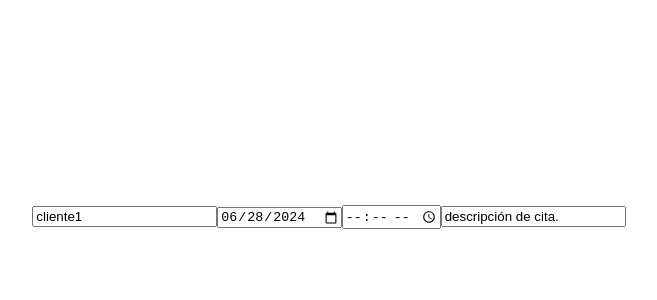
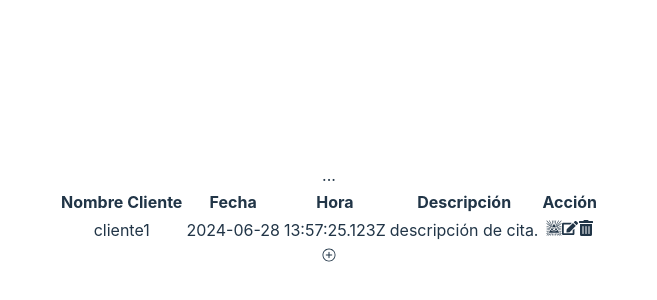
Before and after one commit to BorisLeightonI/pidway_front, a React (Vite) app: page / in a window 1280 px wide. Shown: the part 184-484 px from the top of the page, without its empty margins (311-968 px from the left). Built offline with nearby package versions, Linux system fonts and the light colour scheme; data requests are answered from the project's data file.

Commit message:
Se tiene listar, editar y crear junto con loading spinner

```diff
--- a/src/App.jsx
+++ b/src/App.jsx
@@ -4,6 +4,8 @@ import viteLogo from '/vite.svg'
 import './App.css'
 import Formulario from './components/formulario'
 import ContextFormProvider from './contextos/context'
+import ListaCitas from './components/listaCitas'
+import DetallesModal from './components/detallesModal'
 
 function App() {
   const [count, setCount] = useState(0)
@@ -11,7 +13,8 @@ function App() {
   return (
     <>
     <ContextFormProvider>
-      <Formulario/>
+      <DetallesModal/>
+      <ListaCitas/>
     </ContextFormProvider>
     </>
   )
--- /dev/null
+++ b/src/components/detallesModal.jsx
@@ -0,0 +1,22 @@
+import React, { useContext } from 'react'
+import { formContext } from '../contextos/context'
+import { CREATE, EDIT, SHOW } from '../utils/constantes';
+import Formulario from './formulario';
+import './detallesmodal.css'
+
+function DetallesModal() {
+  const {cita, action, setAction} = useContext(formContext);
+  const handleModalClick = (e)=>{
+    e.preventDefault();
+    e.stopPropagation();
+    setAction(null)
+  };
+  return (
+    <div className='modal_container' hidden={!(action===SHOW || action===EDIT || action===CREATE)} onClick={handleModalClick}>
+      <h5>{action===SHOW?'Modal Detalles':'Editar'}</h5>
+      <Formulario/>
+    </div>
+  )
+}
+
+export default DetallesModal
--- /dev/null
+++ b/src/components/detallesmodal.css
@@ -0,0 +1,8 @@
+.modal_container {
+  position:absolute;
+  left: 0;
+  right: 0;
+  z-index: 1000;
+  background-color: rgba(117, 103, 103, 0.89);
+  height: 300px;
+}
--- a/src/components/formulario.css
+++ b/src/components/formulario.css
@@ -1,5 +1,11 @@
-.form_container {
+.form_container form{
   display: flex;
   flex-direction: column;
   gap: 5px;
+  align-items: center;
 }
+
+input[type="submit"] {
+  width: fit-content;
+  padding: 10px;
+}
--- a/src/components/formulario.jsx
+++ b/src/components/formulario.jsx
@@ -1,21 +1,46 @@
 import { Field, Form, Formik } from "formik"
-import { useContext, useRef } from "react"
+import { useContext, useEffect, useRef, useState } from "react"
 import './formulario.css';
 import { formContext } from "../contextos/context";
+import { CREATE, EDIT, LOCAL_API, SHOW } from "../utils/constantes";
+import axios from "axios";
 
 
 function Formulario() {
-  const {cita} = useContext(formContext);
-  console.log('CITA DESDE CONTEXT', cita);
-  const initialValuesRef = useRef({nombreCliente: "cliente1", fecha: "2024-06-28", hora: "13:57:25.123Z", descripcion: "descripción de cita."})
+  const {cita, action, setReload} = useContext(formContext);
+  console.log('CITA DESDE FORMULARIO CONTEXT', cita);
+
+  const handleSubmit = (values) => {
+    const {_, ...restValues} = values;
+    console.log('VALORES',values)
+    if(action===EDIT) axios.patch(`${LOCAL_API}/citas/${cita.id}`, restValues)
+                      .then(ans => {console.log(ans); setReload(p=>!p);})
+                      .catch(err => console.error(err))
+    if(action===CREATE){
+      console.log('CREAR', values);
+      axios.post(`${LOCAL_API}/citas`, values)
+        .then(ans => {console.log(ans); setReload(p=>!p);})
+        .catch(err => console.error(err))
+    }
+  }
   return (
     <div className="form_container">
-      <Formik initialValues={initialValuesRef.current} >
-        <Form>
-          <Field placeholder='Nombre de Cliente' name='nombreCliente'/>
-          <Field placeholder='Fecha' name='fecha' type='date'/>
-          <Field placeholder='Hora' name='hora' type='time'/>
-          <Field placeholder='Descripción' name='descripcion' type="textarea"/>
+      <Formik initialValues={{...cita}} onSubmit={handleSubmit} enableReinitialize>
+        <Form onClick={e => e.stopPropagation()}>
+          <div className="nombre">
+            <label htmlFor="">Nombre de Cliente</label>
+            <Field placeholder='Nombre de Cliente' name='nombreCliente' disabled={action===SHOW}/>
+          </div>
+          <div className="fecha">
+            <label htmlFor="">Fecha</label>
+            <Field placeholder='Fecha' name='fecha' type='date' disabled={action===SHOW}/>
+          </div>
+          <div className="hora">
+            <label htmlFor="">Hora</label>
+            <Field placeholder='Hora' name='hora' type='time' disabled={action===SHOW}/>
+          </div>
+          <Field placeholder='Descripción' name='Descripcion' as="textArea" disabled={action===SHOW}/>
+          <Field type='submit' value='Enviar' disabled={action===SHOW}/>
         </Form>
 
       </Formik>
--- /dev/null
+++ b/src/components/listaCitas.jsx
@@ -0,0 +1,75 @@
+import React, { useContext } from 'react'
+import { useGetData } from '../hooks/getData'
+import { CREATE, DELETE, EDIT, SHOW, T_NOMBRE, T_accion, T_descripcion, T_fecha, T_hora } from '../utils/constantes';
+import { FaEdit, FaTrashAlt } from 'react-icons/fa';
+import { GiAllSeeingEye } from 'react-icons/gi';
+import { formContext } from '../contextos/context';
+import { IoIosAddCircleOutline } from 'react-icons/io';
+import { RiLoader2Fill } from 'react-icons/ri';
+import { MagnifyingGlass } from 'react-loader-spinner';
+
+function ListaCitas() {
+  const [citas, error, loading] = useGetData('/citas');
+  const { setAction, setCita } = useContext(formContext);
+  console.log('citas', citas);
+  const handleShow = (cita)=>{
+    setCita(cita);
+    setAction(SHOW);
+  }
+  const handleEdit = (cita)=>{
+    setAction(EDIT);
+    setCita(cita);
+  }
+  const handleDelete = ()=>{
+    setAction(DELETE);
+    setCita();
+  }
+  const handleAddCita = () => setAction(CREATE);
+
+  return (
+    <>
+      <div className="lista_citas">...
+        <table>
+          <thead>
+            <tr>
+              <th>{T_NOMBRE}</th>
+              <th>{T_fecha}</th>
+              <th>{T_hora}</th>
+              <th>{T_descripcion}</th>
+              <th>{T_accion}</th>
+            </tr>
+          </thead>
+
+        {citas&&citas.map(cita => <tr key={cita.id}>
+          <td>{cita.nombreCliente}</td>
+          <td>{cita.fecha}</td>
+          <td>{cita.hora}</td>
+          <td>{cita.Descripcion}</td>
+          <td>
+            <GiAllSeeingEye onClick={()=>handleShow(cita)}/>
+            <FaEdit onClick={()=>handleEdit(cita)}/>
+            <FaTrashAlt onClick={handleDelete}/>
+          </td>
+        </tr>)
+
+        }
+        {loading&&
+          <MagnifyingGlass
+          visible={true}
+          height="80"
+          width="80"
+          ariaLabel="magnifying-glass-loading"
+          wrapperStyle={{}}
+          wrapperClass="magnifying-glass-wrapper"
+          glassColor="#c0efff"
+          color="#e15b64"
+          />
+        }
+        </table>
+        <IoIosAddCircleOutline onClick={handleAddCita}/>
+      </div>
+    </>
+  )
+}
+
+export default ListaCitas
--- a/src/contextos/context.jsx
+++ b/src/contextos/context.jsx
@@ -2,9 +2,11 @@ import { createContext, useState } from "react"
 
 export const formContext = createContext();
 const ContextFormProvider = ({children})=>{
-  const [cita, setCita] = useState({nombreCliente: "cliente1", fecha: "2024-06-28", hora: "13:57:25.123Z", descripcion: "descripción de cita."});
+  const [cita, setCita] = useState({});
+  const [action, setAction] = useState(null)
+  const [reload, setReload] = useState(false);
 
-  return <formContext.Provider value={{cita, setCita}}>
+  return <formContext.Provider value={{cita, setCita, action, setAction, setReload, reload}}>
     {children}
   </formContext.Provider>
 
--- /dev/null
+++ b/src/hooks/getData.js
@@ -0,0 +1,20 @@
+import axios from "axios";
+import { useContext, useEffect, useState } from "react"
+import { LOCAL_API } from "../utils/constantes";
+import { formContext } from "../contextos/context";
+
+export const useGetData = (path) => {
+  const { reload } = useContext(formContext);
+  const [data, setData] = useState();
+  const [error, setError] = useState();
+  const [loading, setLoading] = useState();
+  useEffect(()=>{console.log('EJECUCIÓN DE AXIOS GET');
+    setLoading(true);
+    axios.get(`${LOCAL_API}${path}`)
+      .then(({data})=>setData(data))
+      .catch(err => setError(err))
+      .finally(()=>setLoading(false))
+  },[path, reload]);
+
+  return [data, error, loading];
+}
--- a/src/utils/constantes.js
+++ b/src/utils/constantes.js
@@ -1,5 +1,25 @@
-const LOCAL_API = 'http://localhost:3000';
+const LOCAL_API = 'http://localhost:3005';
+const T_NOMBRE = 'Nombre Cliente';
+const T_fecha = 'Fecha';
+const T_hora = 'Hora';
+const T_descripcion = 'Descripción';
+const T_accion = 'Acción';
+
+const EDIT = 'editar';
+const SHOW = 'mostrar';
+const DELETE = 'eliminar';
+const CREATE = 'crear';
+
 
 export {
-  LOCAL_API
+  LOCAL_API,
+  T_NOMBRE,
+  T_descripcion,
+  T_fecha,
+  T_hora,
+  T_accion,
+  EDIT,
+  SHOW,
+  DELETE,
+  CREATE
 }
```
Also changed, not shown: package.json (+5 -2 lines), 1 other file (tests, documents, lock files or other folders).
